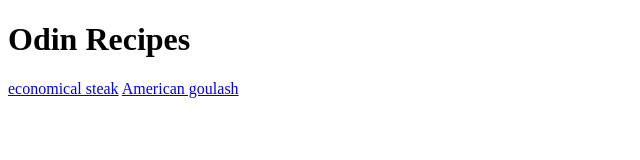
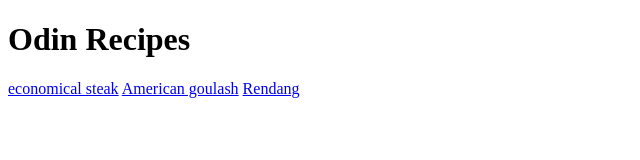
Before and after one commit to T-Pegs/odin-recipes, a plain HTML site: page index.html in a window 1280 px wide. Shown: the full height of the page, 0-640 px from the left. Drawn offline with Linux system fonts and the light colour scheme.

Commit message:
add rendang in menu

```diff
--- a/index.html
+++ b/index.html
@@ -9,6 +9,6 @@
         <h1>Odin Recipes</h1>
         <a href="recipe/steak.html">economical steak</a>
         <a href="recipe/american-goulash.html">American goulash</a>
-        <a href="recipe/rendang.html"
+        <a href="recipe/rendang.html">Rendang</a>
     </body>
 </html>
```
